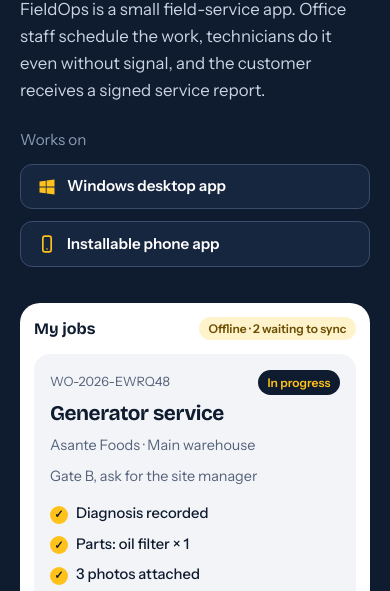
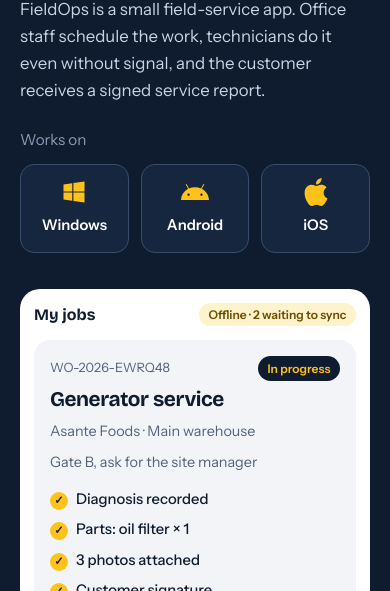
Before and after one commit to alfredx777/FieldOps-Site, a plain HTML site: page index.html in a window 390 px wide. Shown: the part 240-831 px from the top of the page. Drawn offline with nearby package versions, Linux system fonts and the light colour scheme.

Commit message:
Update chip styles for improved layout and responsiveness in index.html

```diff
--- a/index.html
+++ b/index.html
@@ -61,8 +61,8 @@ nav .btn{padding:.5rem 1rem;color:var(--accent-ink)}
 .hero .cta{margin-top:32px;display:flex;gap:14px;flex-wrap:wrap}
 .hero .plat{margin-top:32px;display:flex;flex-wrap:wrap;align-items:center;gap:12px;font-size:.95rem}
 .plat-label{color:#8c9bb5;margin-right:4px}
-.chip{display:inline-flex;align-items:center;gap:10px;padding:.6rem 1rem;border:1.5px solid #3a4c6b;background:var(--navy2);border-radius:12px;color:#fff;font-weight:600}
-.chip svg{width:20px;height:20px;color:var(--amber)}
+.chip{display:inline-flex;flex-direction:column;align-items:center;gap:8px;min-width:110px;padding:.9rem 1.2rem;border:1.5px solid #3a4c6b;background:var(--navy2);border-radius:14px;color:#fff;font-weight:600;font-size:.92rem}
+.chip svg{width:28px;height:28px;color:var(--amber)}
 
 .chain-box{margin-top:64px;overflow-x:auto;padding-bottom:8px}
 .chain{position:relative;min-width:600px;display:grid;grid-template-columns:repeat(6,1fr);text-align:center;font:700 1.02rem var(--head);padding-top:34px}
@@ -177,7 +177,7 @@ section,.contact{padding:56px 0}
 .hero .sub{font-size:1.05rem;margin-top:18px}
 .hero .plat{margin-top:24px}
 .plat-label{width:100%}
-.chip{flex:1 1 100%}
+.chip{flex:1 1 0;min-width:0;padding:.85rem .5rem}
 .phone{justify-self:stretch;max-width:none;padding:14px;border-width:5px}
 .ph-top{flex-wrap:wrap}
 
@@ -243,8 +243,9 @@ html{overflow-x:clip}
 <p class="sub">FieldOps is a small field-service app. Office staff schedule the work, technicians do it even without signal, and the customer receives a signed service report.</p>
 <div class="plat">
 <span class="plat-label">Works on</span>
-<span class="chip"><svg viewBox="0 0 24 24" fill="currentColor" aria-hidden="true"><path d="M3 5.5l7.5-1v7H3zM11.5 4.3L21 3v8.5h-9.5zM3 12.5h7.5v7L3 18.5zM11.5 12.5H21V21l-9.5-1.3z"/></svg>Windows desktop app</span>
-<span class="chip"><svg viewBox="0 0 24 24" aria-hidden="true"><rect x="7" y="2.5" width="10" height="19" rx="2.5" fill="none" stroke="currentColor" stroke-width="2"/><circle cx="12" cy="18" r="1" fill="currentColor"/></svg>Installable phone app</span>
+<span class="chip"><svg viewBox="0 0 24 24" fill="currentColor" aria-hidden="true"><path d="M3 5.5l7.5-1v7H3zM11.5 4.3L21 3v8.5h-9.5zM3 12.5h7.5v7L3 18.5zM11.5 12.5H21V21l-9.5-1.3z"/></svg>Windows</span>
+<span class="chip"><svg viewBox="0 0 24 24" fill="currentColor" aria-hidden="true"><path d="M17.523 15.3414c-.5511 0-.9993-.4486-.9993-.9997s.4483-.9993.9993-.9993c.5511 0 .9993.4483.9993.9993.0001.5511-.4482.9997-.9993.9997m-11.046 0c-.5511 0-.9993-.4486-.9993-.9997s.4482-.9993.9993-.9993c.5511 0 .9993.4483.9993.9993 0 .5511-.4483.9997-.9993.9997m11.4045-6.02l1.9973-3.4592a.416.416 0 00-.1521-.5676.416.416 0 00-.5676.1521l-2.0223 3.503C15.5902 8.2439 13.8533 7.8508 12 7.8508s-3.5902.3931-5.1367 1.0989L4.841 5.4467a.4161.4161 0 00-.5677-.1521.4157.4157 0 00-.1521.5676l1.9973 3.4592C2.6889 11.1867.3432 14.6589 0 18.761h24c-.3435-4.1021-2.6892-7.5743-6.1185-9.4396"/></svg>Android</span>
+<span class="chip"><svg viewBox="0 0 24 24" fill="currentColor" aria-hidden="true"><path d="M12.152 6.896c-.948 0-2.415-1.078-3.96-1.04-2.04.027-3.91 1.183-4.961 3.014-2.117 3.675-.546 9.103 1.519 12.09 1.013 1.454 2.208 3.09 3.792 3.039 1.52-.065 2.09-.987 3.935-.987 1.831 0 2.35.987 3.96.948 1.637-.026 2.676-1.48 3.676-2.948 1.156-1.688 1.636-3.325 1.662-3.415-.039-.013-3.182-1.221-3.22-4.857-.026-3.04 2.48-4.494 2.597-4.559-1.429-2.09-3.623-2.324-4.39-2.376-2-.156-3.675 1.09-4.61 1.09zM15.53 3.83c.843-1.012 1.4-2.427 1.245-3.83-1.207.052-2.662.805-3.532 1.818-.78.896-1.454 2.338-1.273 3.714 1.338.104 2.715-.688 3.559-1.701"/></svg>iOS</span>
 </div>
 </div>
 <div class="phone" role="img" aria-label="Example of a job on a technician’s phone">
```
